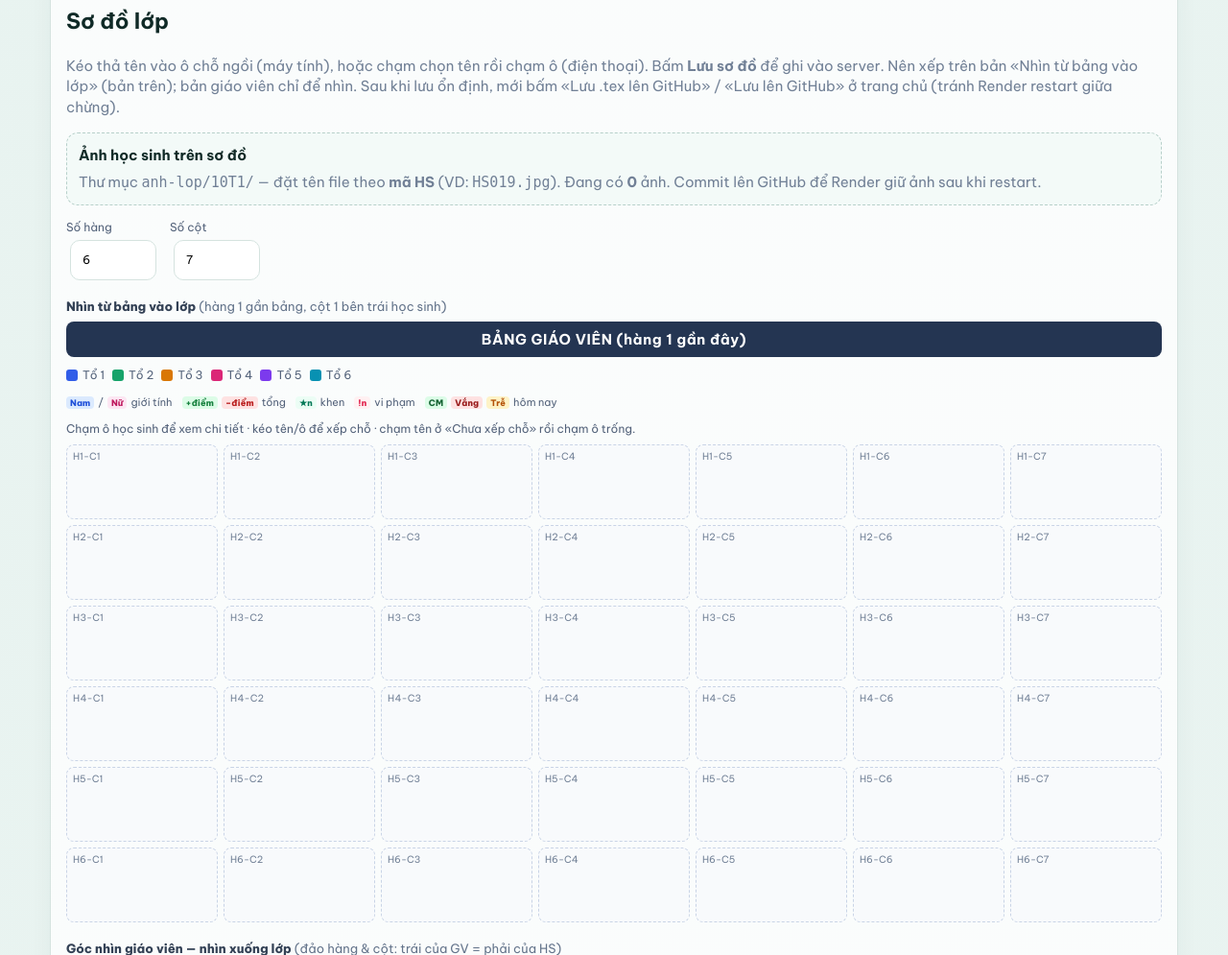
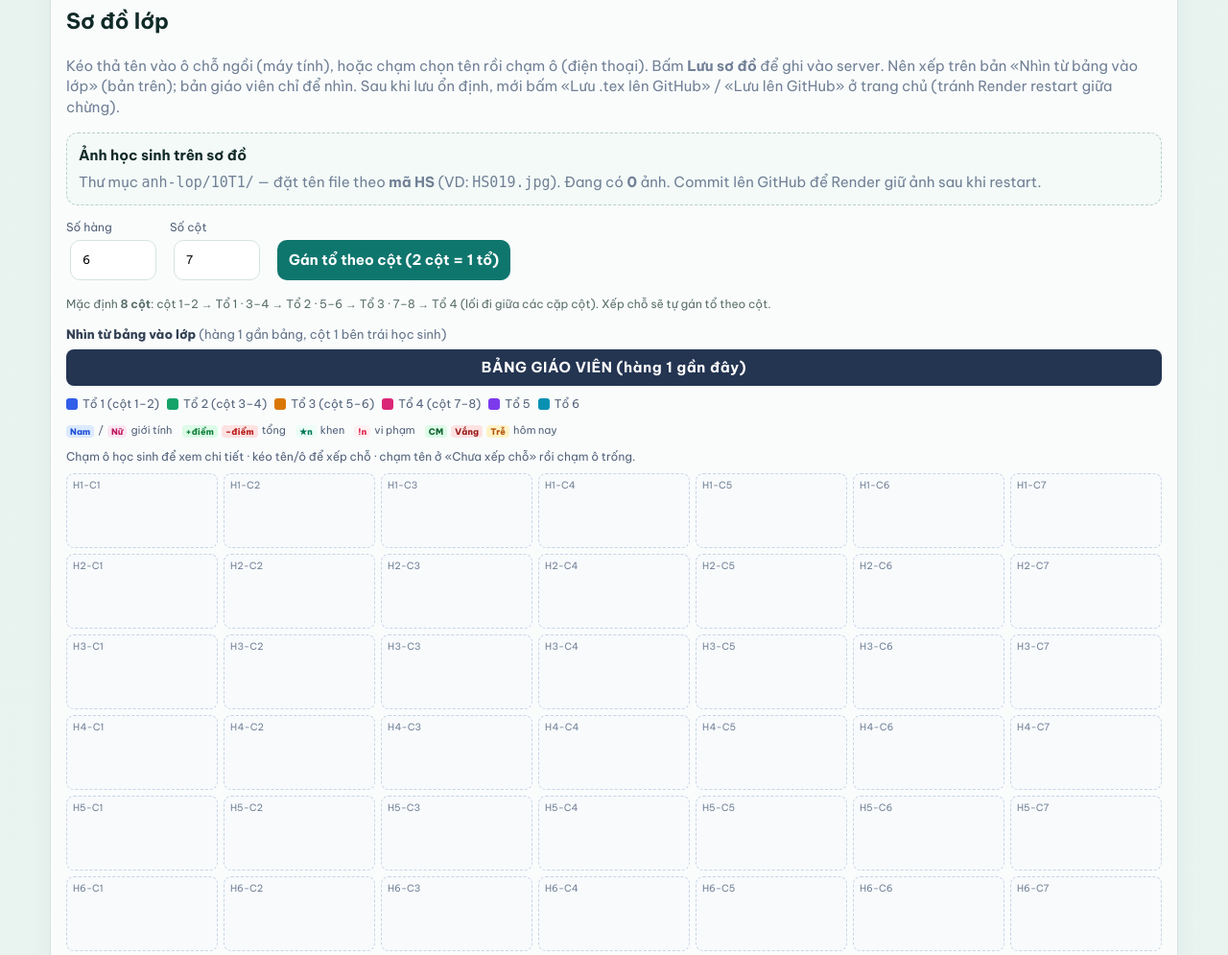
Before and after one commit to pythonminh/diemdanhlophoc, a Flask app: page /class/1 in a window 1280 px wide. Shown: the part 877-1872 px from the top of the page at 96% size. Run offline with Flask 3, Linux system fonts and the light colour scheme; data comes from the database, SQL or seed files in the repository; data that the repository does not hold is empty.

Commit message:
Default 8-column seating with paired teams (2 columns per tổ).
Auto-assign team from seat column, show aisle gaps between pairs, and add a button to reapply team mapping.

Co-authored-by: Cursor <cursoragent@cursor.com>

```diff
--- a/app.py
+++ b/app.py
@@ -178,7 +178,7 @@ def change_password():
 def init_db():
     with db() as c:
         c.executescript("""
-        CREATE TABLE IF NOT EXISTS classes(id INTEGER PRIMARY KEY, name TEXT UNIQUE NOT NULL, school_year TEXT DEFAULT '', homeroom_teacher TEXT DEFAULT '', teacher_phone TEXT DEFAULT '', layout_rows INTEGER DEFAULT 6, layout_cols INTEGER DEFAULT 7);
+        CREATE TABLE IF NOT EXISTS classes(id INTEGER PRIMARY KEY, name TEXT UNIQUE NOT NULL, school_year TEXT DEFAULT '', homeroom_teacher TEXT DEFAULT '', teacher_phone TEXT DEFAULT '', layout_rows INTEGER DEFAULT 6, layout_cols INTEGER DEFAULT 8);
         CREATE TABLE IF NOT EXISTS students(id INTEGER PRIMARY KEY, class_id INTEGER NOT NULL, student_code TEXT NOT NULL, name TEXT NOT NULL, birth_date TEXT DEFAULT '', gender TEXT DEFAULT '', note TEXT DEFAULT '', phone TEXT DEFAULT '', parent_name TEXT DEFAULT '', parent_phone TEXT DEFAULT '', team TEXT DEFAULT '', seat_row INTEGER, seat_col INTEGER, FOREIGN KEY(class_id) REFERENCES classes(id), UNIQUE(class_id,student_code));
         CREATE TABLE IF NOT EXISTS attendance(id INTEGER PRIMARY KEY, student_id INTEGER NOT NULL, day TEXT NOT NULL, status TEXT NOT NULL, note TEXT DEFAULT '');
         CREATE TABLE IF NOT EXISTS student_events(id INTEGER PRIMARY KEY, student_id INTEGER NOT NULL, day TEXT NOT NULL, event_type TEXT NOT NULL, points REAL DEFAULT 0, note TEXT DEFAULT '', subject TEXT DEFAULT '', lesson TEXT DEFAULT '');
@@ -696,7 +696,7 @@ def import_snapshot(snap):
                 """INSERT INTO classes(id,name,school_year,homeroom_teacher,teacher_phone,layout_rows,layout_cols)
                    VALUES(?,?,?,?,?,?,?)""",
                 (row.get("id"), row.get("name"), row.get("school_year",""), row.get("homeroom_teacher",""),
-                 row.get("teacher_phone",""), row.get("layout_rows") or 6, row.get("layout_cols") or 7),
+                 row.get("teacher_phone",""), row.get("layout_rows") or 6, row.get("layout_cols") or 8),
             )
         for row in snap.get("students") or []:
             c.execute(
@@ -1148,7 +1148,7 @@ def class_page(cid):
                 "today_status": today_att["status"] if today_att else "",
             }
         plans=c.execute("SELECT * FROM lesson_plans WHERE class_id=? ORDER BY day DESC,id DESC",(cid,)).fetchall()
-    rows=int(cl["layout_rows"] or 6); cols=int(cl["layout_cols"] or 7)
+    rows=int(cl["layout_rows"] or 6); cols=int(cl["layout_cols"] or 8)
     seat_map, unseated=build_seat_map(students, rows, cols)
     photo_urls, photo_folder, photo_count = student_photo_urls(cl["name"], students)
     return render_template(
@@ -1357,8 +1357,8 @@ def seating_template(cid):
 def save_seating(cid):
     try: rows=max(1, min(20, int(request.form.get("layout_rows") or 6)))
     except ValueError: rows=6
-    try: cols=max(1, min(20, int(request.form.get("layout_cols") or 7)))
-    except ValueError: cols=7
+    try: cols=max(1, min(20, int(request.form.get("layout_cols") or 8)))
+    except ValueError: cols=8
     with db() as c:
         if not c.execute("SELECT id FROM classes WHERE id=?",(cid,)).fetchone():
             return "Không tìm thấy lớp",404
--- a/templates/class.html
+++ b/templates/class.html
@@ -61,6 +61,8 @@ tr.att-late td{background:#fff8e8!important}
 .seat.team-1{border-left:4px solid #315de8}.seat.team-2{border-left:4px solid #16a36a}.seat.team-3{border-left:4px solid #d97706}
 .seat.team-4{border-left:4px solid #db2777}.seat.team-5{border-left:4px solid #7c3aed}.seat.team-6{border-left:4px solid #0891b2}
 .seat.team-other{border-left:4px solid #64748b}
+.seat-grid.pair-cols{column-gap:0;row-gap:6px}
+.pair-hint{font-size:12px;color:#5a6f6b;margin:0 0 8px}
 .seat-legend{display:flex;flex-wrap:wrap;gap:8px;margin:8px 0 12px;font-size:12px;color:#53627a}
 .seat-legend span{display:inline-flex;align-items:center;gap:5px}
 .seat-legend i{width:12px;height:12px;border-radius:3px;display:inline-block}
@@ -193,12 +195,21 @@ tr.att-late td{background:#fff8e8!important}
 <div class="layout-fields">
 <label>Số hàng<br><input type="number" name="layout_rows" min="1" max="20" value="{{layout_rows}}" style="width:90px"></label>
 <label>Số cột<br><input type="number" name="layout_cols" min="1" max="20" value="{{layout_cols}}" style="width:90px"></label>
+<button type="button" id="applyPairTeamsBtn" style="background:#0f766e;align-self:end">Gán tổ theo cột (2 cột = 1 tổ)</button>
 </div>
+<p class="pair-hint">Mặc định <b>8 cột</b>: cột 1–2 → Tổ 1 · 3–4 → Tổ 2 · 5–6 → Tổ 3 · 7–8 → Tổ 4 (lối đi giữa các cặp cột). Xếp chỗ sẽ tự gán tổ theo cột.</p>
+{% macro pair_grid_style(n) -%}
+{%- if n % 2 == 0 and n >= 2 -%}
+{%- for i in range(0, n, 2) -%}{%- if i > 0 %}12px {% endif %}minmax(58px,1fr) minmax(58px,1fr) {% endfor -%}
+{%- else -%}
+repeat({{n}},minmax(72px,1fr))
+{%- endif -%}
+{%- endmacro %}
 <div class="view-label">Nhìn từ bảng vào lớp <span>(hàng 1 gần bảng, cột 1 bên trái học sinh)</span></div>
 <div class="board">BẢNG GIÁO VIÊN (hàng 1 gần đây)</div>
 <div class="seat-legend">
-<span><i style="background:#315de8"></i>Tổ 1</span><span><i style="background:#16a36a"></i>Tổ 2</span><span><i style="background:#d97706"></i>Tổ 3</span>
-<span><i style="background:#db2777"></i>Tổ 4</span><span><i style="background:#7c3aed"></i>Tổ 5</span><span><i style="background:#0891b2"></i>Tổ 6</span>
+<span><i style="background:#315de8"></i>Tổ 1 (cột 1–2)</span><span><i style="background:#16a36a"></i>Tổ 2 (cột 3–4)</span><span><i style="background:#d97706"></i>Tổ 3 (cột 5–6)</span>
+<span><i style="background:#db2777"></i>Tổ 4 (cột 7–8)</span><span><i style="background:#7c3aed"></i>Tổ 5</span><span><i style="background:#0891b2"></i>Tổ 6</span>
 </div>
 <div class="icon-legend">
 <span><span class="ico g-nam">Nam</span>/<span class="ico g-nu">Nữ</span> giới tính</span>
@@ -208,7 +219,7 @@ tr.att-late td{background:#fff8e8!important}
 <span><span class="ico att-cm">CM</span> <span class="ico att-vang">Vắng</span> <span class="ico att-tre">Trễ</span> hôm nay</span>
 </div>
 <p class="seat-hint" id="seatHint">Chạm ô học sinh để xem chi tiết · kéo tên/ô để xếp chỗ · chạm tên ở «Chưa xếp chỗ» rồi chạm ô trống.</p>
-<div class="seat-grid" id="seatGrid" style="grid-template-columns:repeat({{layout_cols}},minmax(72px,1fr))">
+<div class="seat-grid{% if layout_cols % 2 == 0 %} pair-cols{% endif %}" id="seatGrid" style="grid-template-columns:{{ pair_grid_style(layout_cols) }}">
 {% for r in range(1, layout_rows+1) %}{% for c in range(1, layout_cols+1) %}
 {% set st = seat_map.get((r,c)) %}
 {% if st %}
@@ -236,7 +247,7 @@ tr.att-late td{background:#fff8e8!important}
 </div>
 
 <div class="view-label">Góc nhìn giáo viên — nhìn xuống lớp <span>(đảo hàng &amp; cột: trái của GV = phải của HS)</span></div>
-<div class="seat-grid" id="seatGridTeacher" style="grid-template-columns:repeat({{layout_cols}},minmax(72px,1fr))">
+<div class="seat-grid{% if layout_cols % 2 == 0 %} pair-cols{% endif %}" id="seatGridTeacher" style="grid-template-columns:{{ pair_grid_style(layout_cols) }}">
 {% for r in range(layout_rows, 0, -1) %}{% for c in range(layout_cols, 0, -1) %}
 {% set st = seat_map.get((r,c)) %}
 {% if st %}
@@ -610,9 +621,24 @@ function clearSeatEl(seat){
  });
  return sid;
 }
+function teamFromCol(col){
+ const c=parseInt(col,10);
+ if(!c || c<1) return '';
+ return String(Math.ceil(c/2)); // 1-2→1, 3-4→2, 5-6→3, 7-8→4
+}
+function setTeam(sid, team){
+ const t=String(team||'');
+ const hid=document.getElementById('team_'+sid);
+ if(hid) hid.value=t;
+ const edit=document.querySelector('.team-edit[data-sid="'+sid+'"]');
+ if(edit) edit.value=t;
+ if(STUDENTS[sid]) STUDENTS[sid].team=t;
+}
 function occupySeat(seat, sid){
  const row=seat.dataset.row, col=seat.dataset.col;
  setInputs(sid, row, col);
+ const autoTeam=teamFromCol(col);
+ if(autoTeam) setTeam(sid, autoTeam);
  seatsAt(row, col).forEach(s=>{
   s.dataset.sid=String(sid);
   refreshSeatVisual(s);
@@ -620,6 +646,18 @@ function occupySeat(seat, sid){
  const poolChip=document.querySelector('#seatPool .pupil[data-sid="'+sid+'"]');
  if(poolChip) poolChip.remove();
  updatePoolCount();
+}
+function applyPairTeamsFromColumns(){
+ let n=0;
+ document.querySelectorAll('#seatGrid .seat.filled[data-sid]').forEach(seat=>{
+  const sid=seat.dataset.sid;
+  const team=teamFromCol(seat.dataset.col);
+  if(!sid || !team) return;
+  setTeam(sid, team);
+  seatsAt(seat.dataset.row, seat.dataset.col).forEach(refreshSeatVisual);
+  n++;
+ });
+ setHint('Đã gán tổ theo cột cho '+n+' học sinh (2 cột = 1 tổ). Nhớ bấm «Lưu sơ đồ».');
 }
 function unseat(sid){
  const seat=findSeatBySid(sid);
@@ -723,6 +761,8 @@ function bindSeat(seat){
  });
  const btn=document.getElementById('clearSelectionBtn');
  if(btn) btn.addEventListener('click', clearSelection);
+ const pairBtn=document.getElementById('applyPairTeamsBtn');
+ if(pairBtn) pairBtn.addEventListener('click', applyPairTeamsFromColumns);
  if(form){
   form.addEventListener('submit', ()=>{
    syncSeatInputsFromGrid();
```
